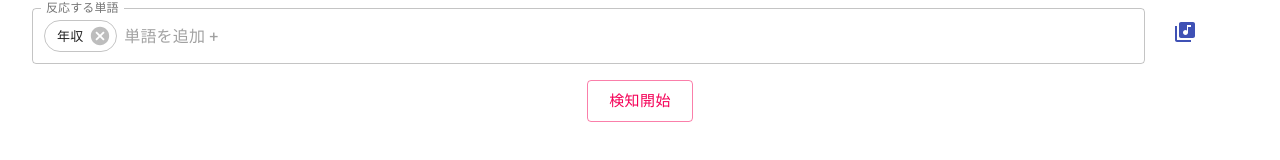
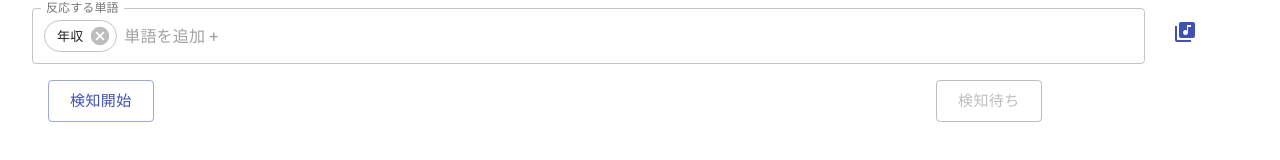
Before and after one commit to lambda-tech-club/bragging-detector, a Next.js app: page / in a window 1280 px wide. Shown: the part 290-450 px from the top of the page. Built offline with nearby package versions, Linux system fonts and the light colour scheme.

Commit message:
add: stop button and fix logic :neckbeard:

```diff
--- a/pages/index.js
+++ b/pages/index.js
@@ -42,10 +42,12 @@ const Home = () => {
     recognizerRef.current.lang = "ja-JP";
     recognizerRef.current.interimResults = true;
     recognizerRef.current.continuous = true;
+    recognizerRef.current.maxAlternatives = 1;
     recognizerRef.current.onstart = () => {
       setDetecting(true);
     };
     recognizerRef.current.onend = () => {
+      setTranscript("");
       setDetecting(false);
     };
     recognizerRef.current.onresult = event => {
@@ -57,7 +59,8 @@ const Home = () => {
             return prevState + transcript;
           });
           setTranscript("");
-        } else {
+          return;
+        }
         // 音声認識の途中経過
         if (tagValues.some(value => transcript.includes(value))) {
           // NOTE: ユーザーが効果音を追加しなければデフォルトを鳴らす
@@ -65,7 +68,6 @@ const Home = () => {
           setAlertOpen(true);
         }
         setTranscript(transcript);
-        }
       });
     };
   });
@@ -136,17 +138,31 @@ const Home = () => {
         </Grid>
         <Box m={2}>
           <Grid container alignItems="center" justify="center">
-            <Grid item>
+            <Grid item xs={3}>
               <Button
                 variant="outlined"
                 disabled={detecting}
-                color="secondary"
+                color="primary"
                 size="large"
                 onClick={() => {
                   recognizerRef.current.start();
                 }}
               >
                 {detecting ? "検知中..." : "検知開始"}
+              </Button>
+            </Grid>
+            <Grid item xs={6}/>
+            <Grid item xs={3}>
+              <Button
+                  variant="outlined"
+                  disabled={!detecting}
+                  color="secondary"
+                  size="large"
+                  onClick={() => {
+                    recognizerRef.current.onend();
+                  }}
+              >
+                {detecting ? "検知停止" : "検知待ち"}
               </Button>
             </Grid>
           </Grid>
```
Lines whose indentation alone changed are shown as unchanged.
